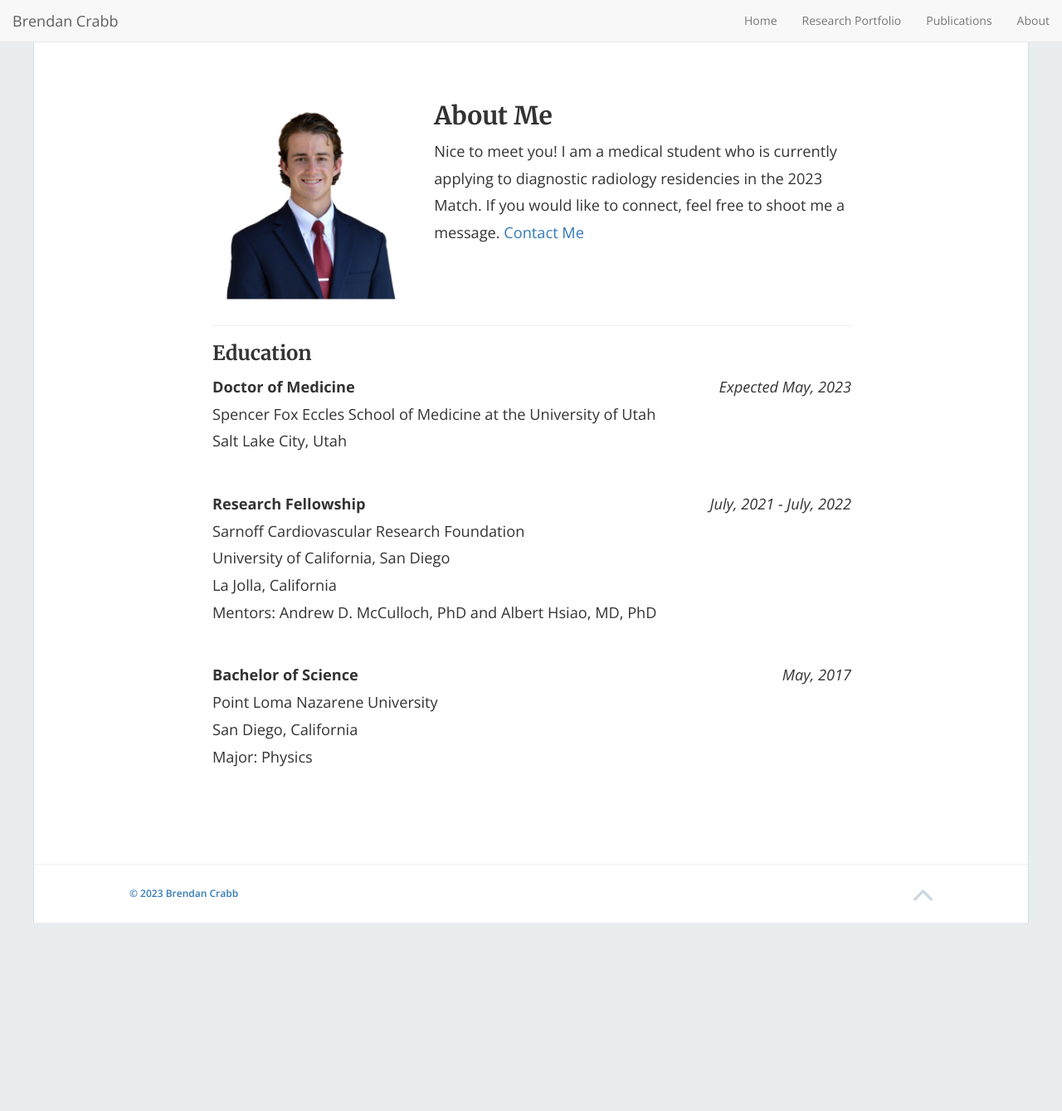
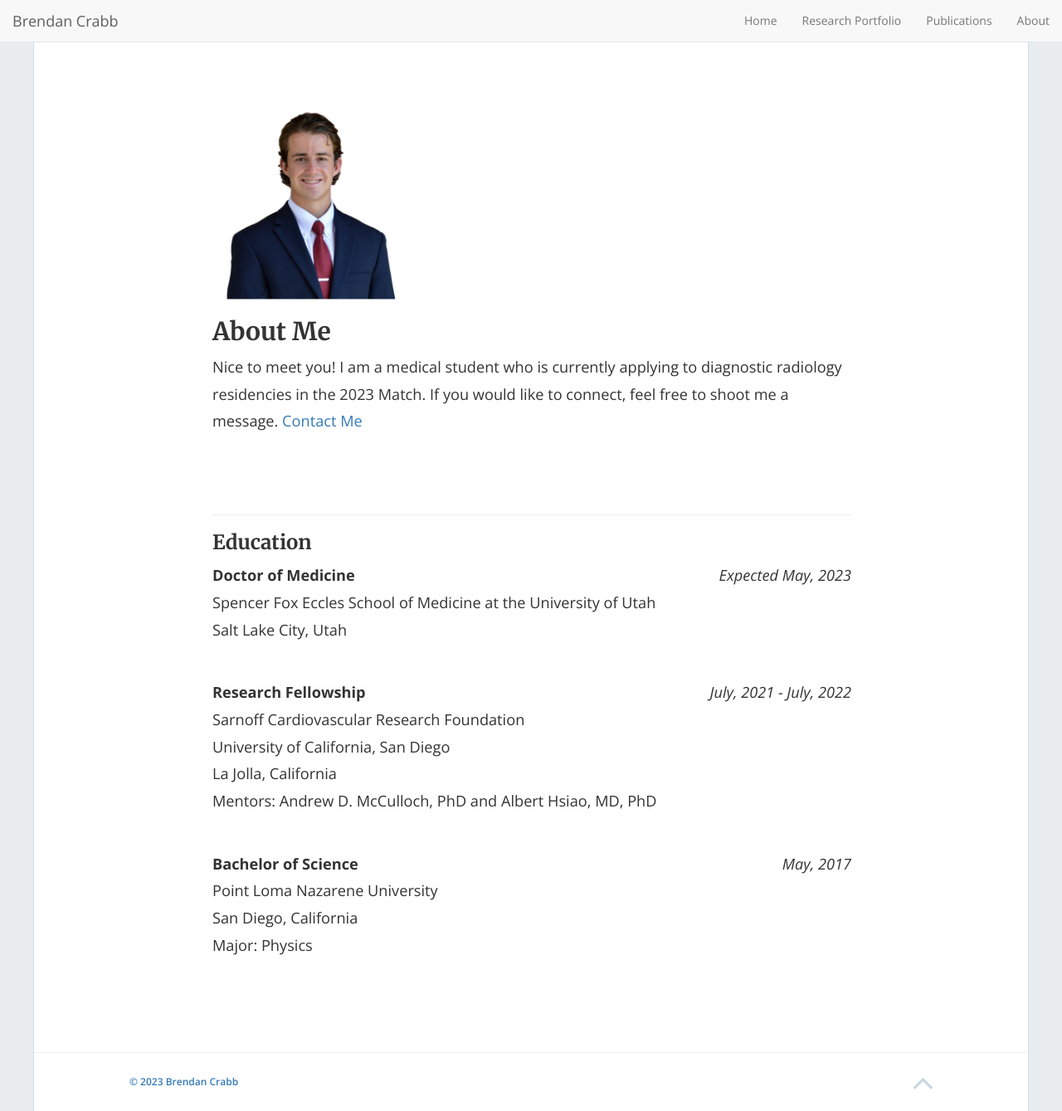
Before and after one commit to btcrabb/portfolio, a Jekyll site: the page built from docs/about.md, in a window 1280 px wide and 1339 px high. Shown: the whole window at 83% size. Built offline with Jekyll 4.4.1, drawn with Linux system fonts in a browser that asks for light colours; nearby versions of some CDN libraries.

Commit message:
Update about.md

```diff
--- a/docs/about.md
+++ b/docs/about.md
@@ -6,7 +6,7 @@
 
 <br />
 
-<img align="left" class="img-circle" src="/portfolio/img/thumbnail_crabb_portrait.png">
+<img align="center" class="img-circle" src="/portfolio/img/thumbnail_crabb_portrait.png"> <br />
 
 ## About Me
 
```
